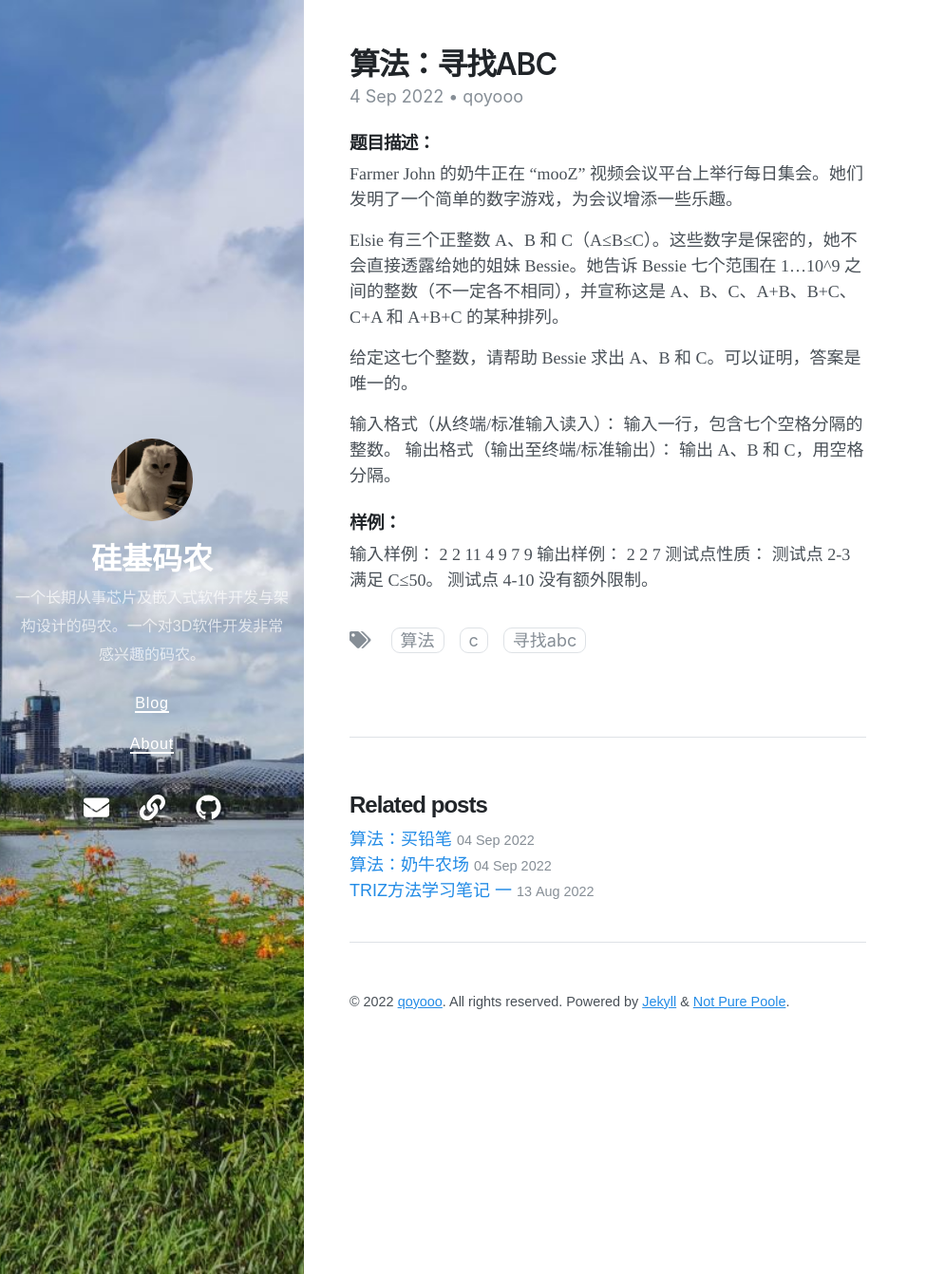
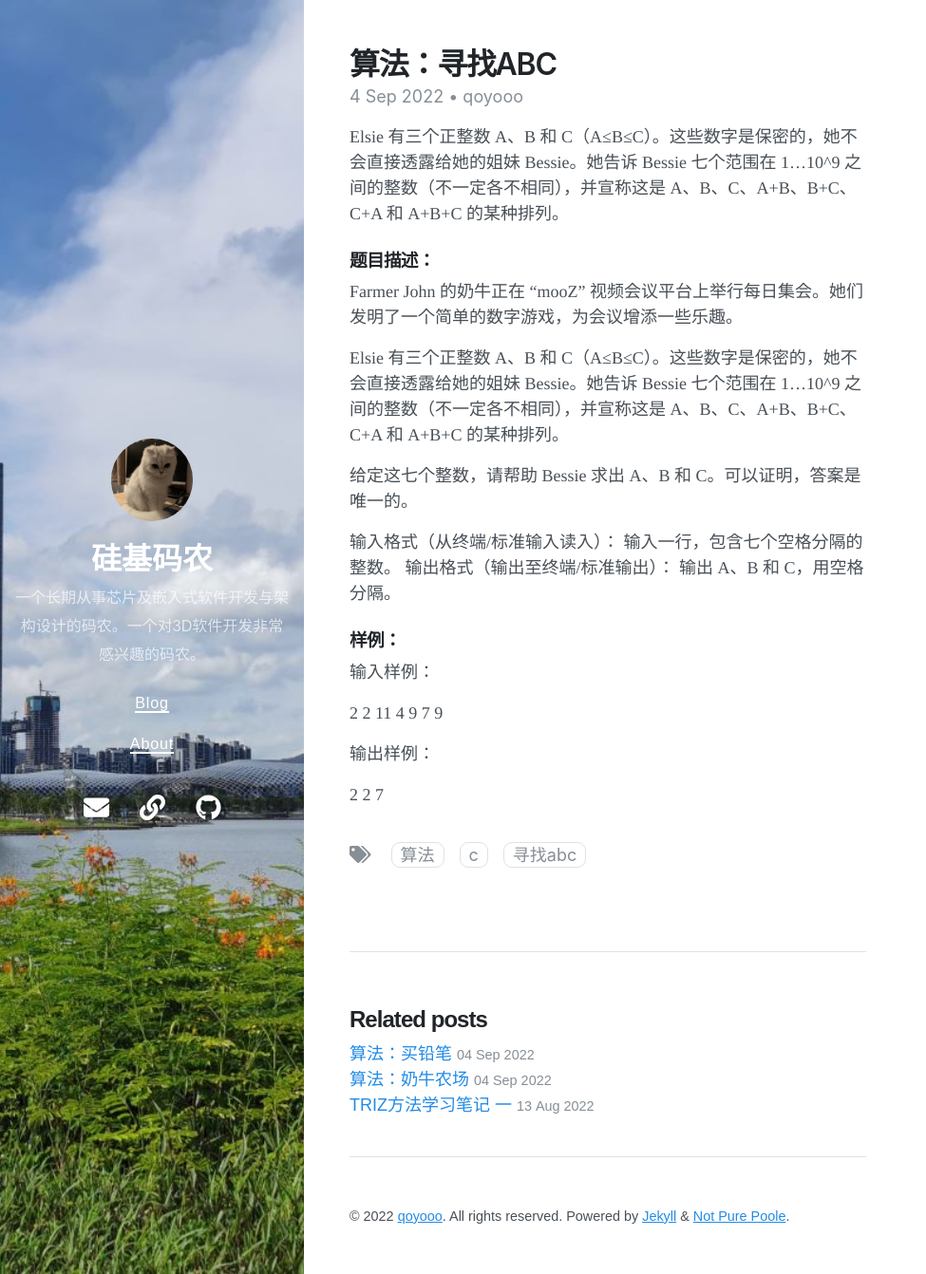
Before and after one commit to qoyooo/qoyooo.github.io, a Jekyll site: the page built from _posts/2022-09-04-算法：寻找ABC.md, in a window 1280 px wide and 1342 px high. Shown: the whole window at 95% size, without its empty margins (0-975 px from the left). Built offline with Jekyll 4.4.1, drawn with Linux system fonts in a browser that asks for light colours; nearby versions of some CDN libraries.

Commit message:
fix: former.cpp

```diff
--- a/_posts/2022-09-04-算法：寻找ABC.md
+++ b/_posts/2022-09-04-算法：寻找ABC.md
@@ -5,6 +5,7 @@ author: qoyooo
 tags: [算法, C++, 寻找ABC]
 date: 2022-09-04 21:13 +0800
 ---
+Elsie 有三个正整数 A、B 和 C（A≤B≤C）。这些数字是保密的，她不会直接透露给她的姐妹 Bessie。她告诉 Bessie 七个范围在 1…10^9 之间的整数（不一定各不相同），并宣称这是 A、B、C、A+B、B+C、C+A 和 A+B+C 的某种排列。
 
 ### 题目描述：
 
@@ -22,9 +23,9 @@ Elsie 有三个正整数 A、B 和 C（A≤B≤C）。这些数字是保密的
 ### 样例：
 
 输入样例：
+
 2 2 11 4 9 7 9
+
 输出样例：
+
 2 2 7
-测试点性质：
-测试点 2-3 满足 C≤50。
-测试点 4-10 没有额外限制。
```
Also changed, not shown: _posts/2022-09-04-算法：买铅笔.md (+10 -0 lines), _posts/2022-09-04-算法：奶牛农场.md (+23 -10 lines), 2 other files.
